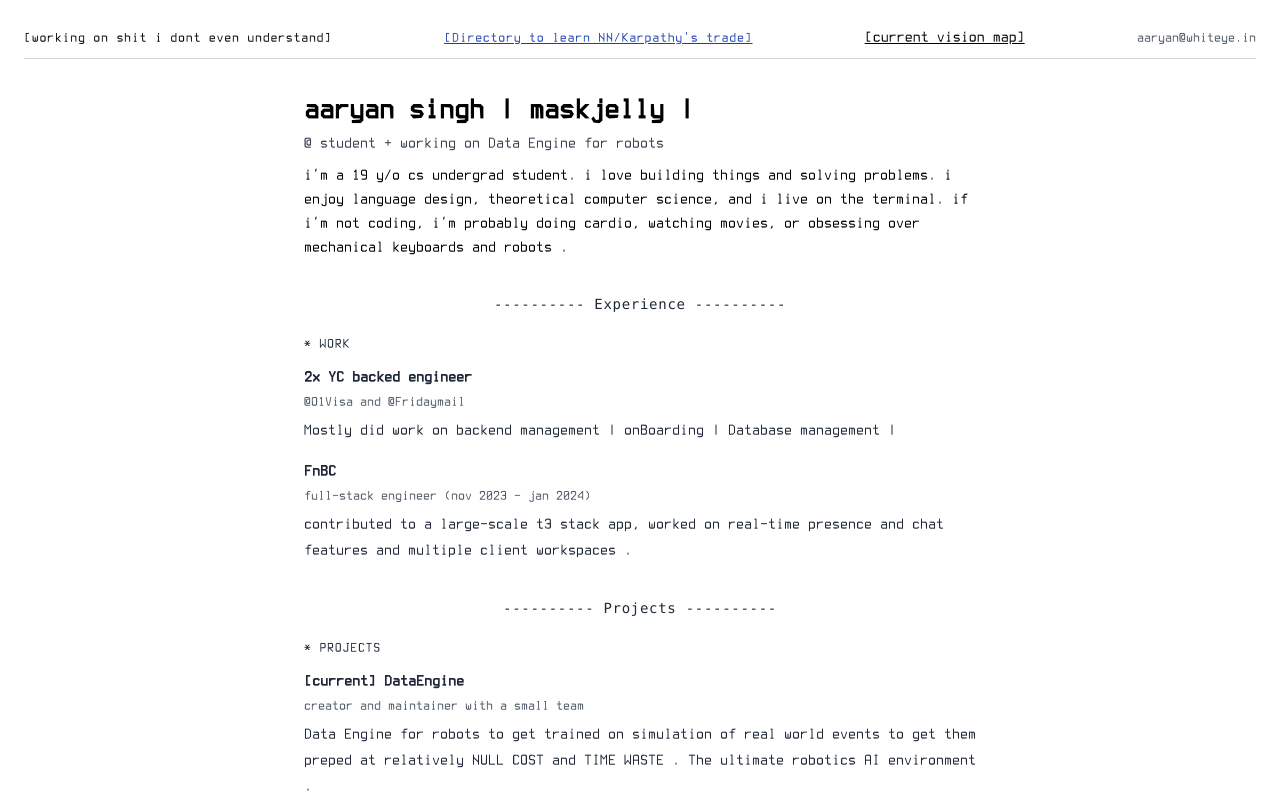
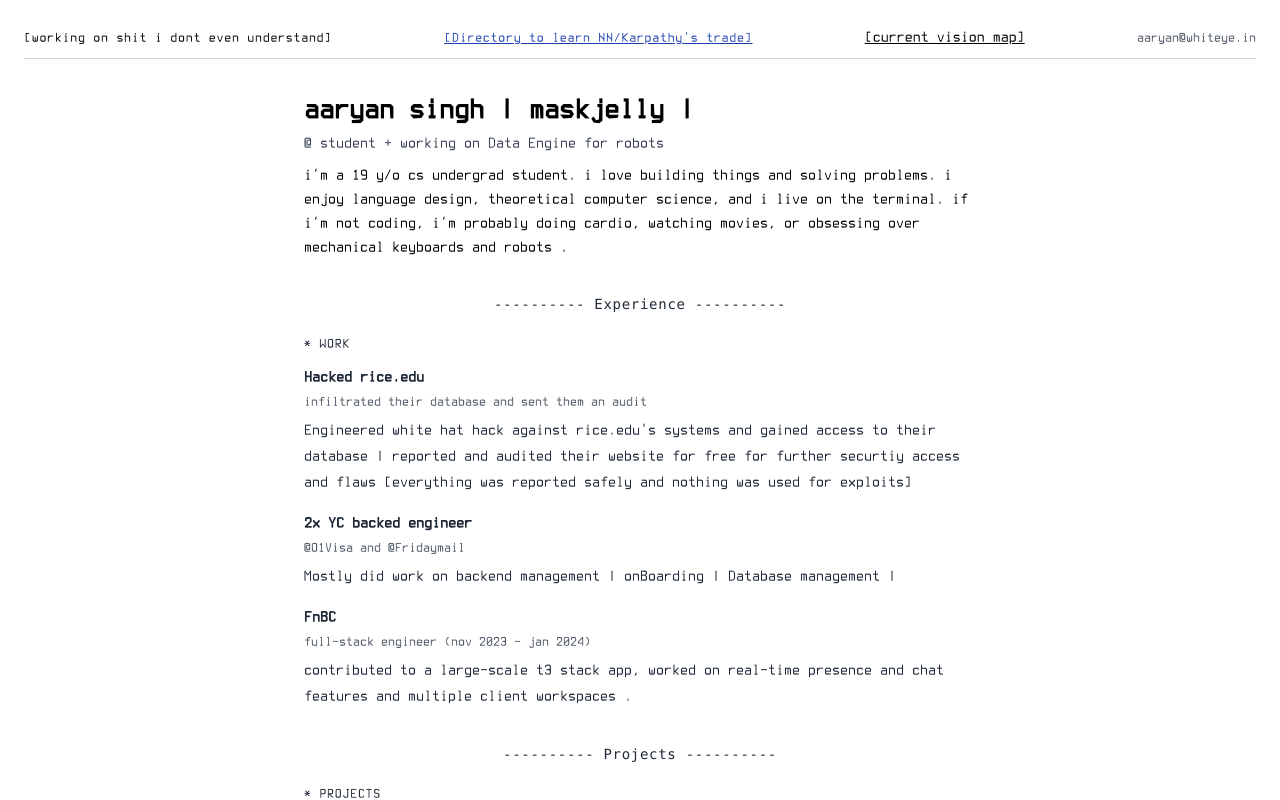
Before and after one commit to maskjelly/whiteye.in, a Next.js app: page / in a window 1280 px wide. Shown: the top 800 px of the page. Built offline with nearby package versions, Linux system fonts and the light colour scheme.

Commit message:
added missing portion in "experience"

```diff
--- a/app/page.tsx
+++ b/app/page.tsx
@@ -24,8 +24,8 @@ export default function Home() {
           </span>
           <span className="text-xs sm:text-sm tracking-wider underline text-blue-800">
             <a href="https://src.whiteye.in">
-            [Directory to learn NN/Karpathy's trade]
-          </a>
+              [Directory to learn NN/Karpathy's trade]
+            </a>
           </span>
           <span>
             <a href="/roadmap" className="underline">
@@ -58,7 +58,7 @@ export default function Home() {
 
         {/* Work */}
         <section className="mb-8">
-                    <div className="text-center mb-4">
+          <div className="text-center mb-4">
             <span className="text-xs sm:text-sm font-mono text-gray-800 tracking-wider">
               {"-".repeat(10)} Experience {"-".repeat(10)}
             </span>
@@ -67,6 +67,17 @@ export default function Home() {
             * work
           </h2>
           <ul className="list-none pl-0 text-sm sm:text-base text-gray-800">
+            <li className="mb-4">
+              <strong className="block">Hacked rice.edu</strong>
+              <span className="text-gray-600 text-xs sm:text-sm">
+                <span className="text-gray-600 text-xs sm:text-sm">
+                  infiltrated their database and sent them an audit
+                </span>
+              </span>
+              <p className="mt-1 leading-relaxed">
+                Engineered white hat hack against rice.edu's systems and gained access to their database | reported and audited their website for free for further securtiy access and flaws [everything was reported safely and nothing was used for exploits]
+                              </p>
+            </li>
             <li className="mb-4">
               <strong className="block">2x YC backed engineer</strong>
               <span className="text-gray-600 text-xs sm:text-sm">
@@ -93,7 +104,7 @@ export default function Home() {
 
         {/* Projects */}
         <section className="mb-8">
-                    <div className="text-center mb-4">
+          <div className="text-center mb-4">
             <span className="text-xs sm:text-sm font-mono text-gray-800 tracking-wider">
               {"-".repeat(10)} Projects {"-".repeat(10)}
             </span>
```
